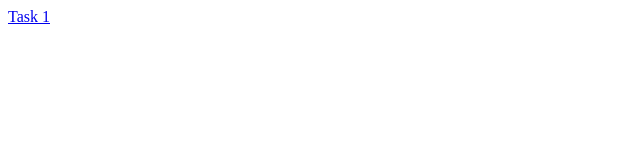
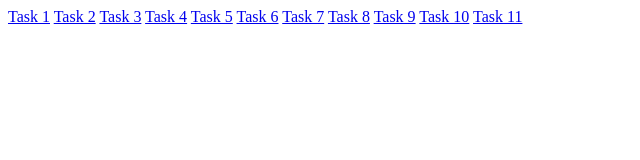
Before and after one commit to MatasCodeacademy/Egzamino-sprendimas-FEU2-2, a plain HTML site: page index.html in a window 1280 px wide. Shown: the whole page, without its empty margins (0-640 px from the left). Drawn offline with Linux system fonts and the light colour scheme.

Commit message:
Added more links

```diff
--- a/index.html
+++ b/index.html
@@ -7,5 +7,15 @@
 	</head>
 	<body>
 		<a href="./Task 1/Index.html">Task 1</a>
+		<a href="./Task 2/index.html">Task 2</a>
+		<a href="./Task 3/index.html">Task 3</a>
+		<a href="./Task 4/Index.html">Task 4</a>
+		<a href="./Task 5/index.html">Task 5</a>
+		<a href="./Task 6/index.html">Task 6</a>
+		<a href="./Task 7/index.html">Task 7</a>
+		<a href="./Task 8/index.html">Task 8</a>
+		<a href="./Task 9/index.html">Task 9</a>
+		<a href="./Task 10/index.html">Task 10</a>
+		<a href="./Task 11/index.html">Task 11</a>
 	</body>
 </html>
```
